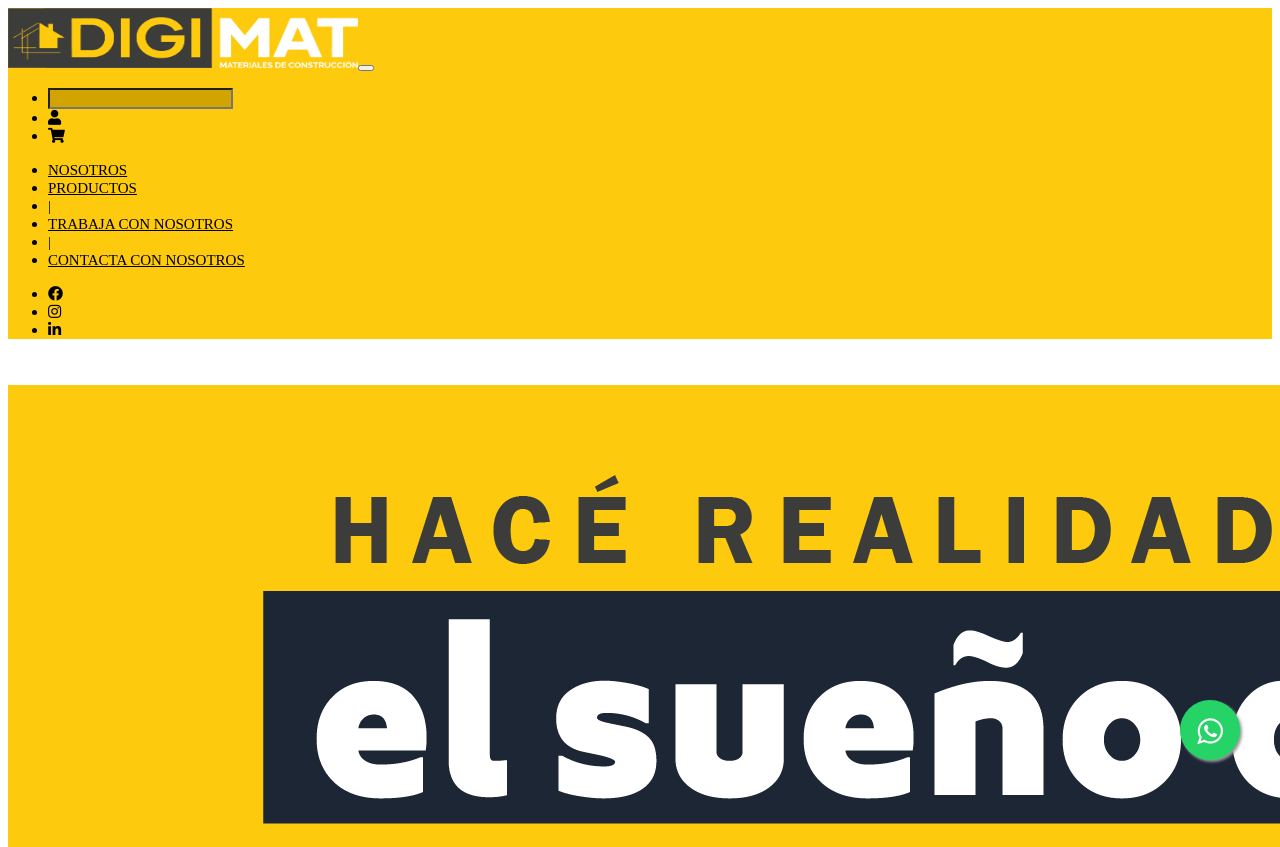
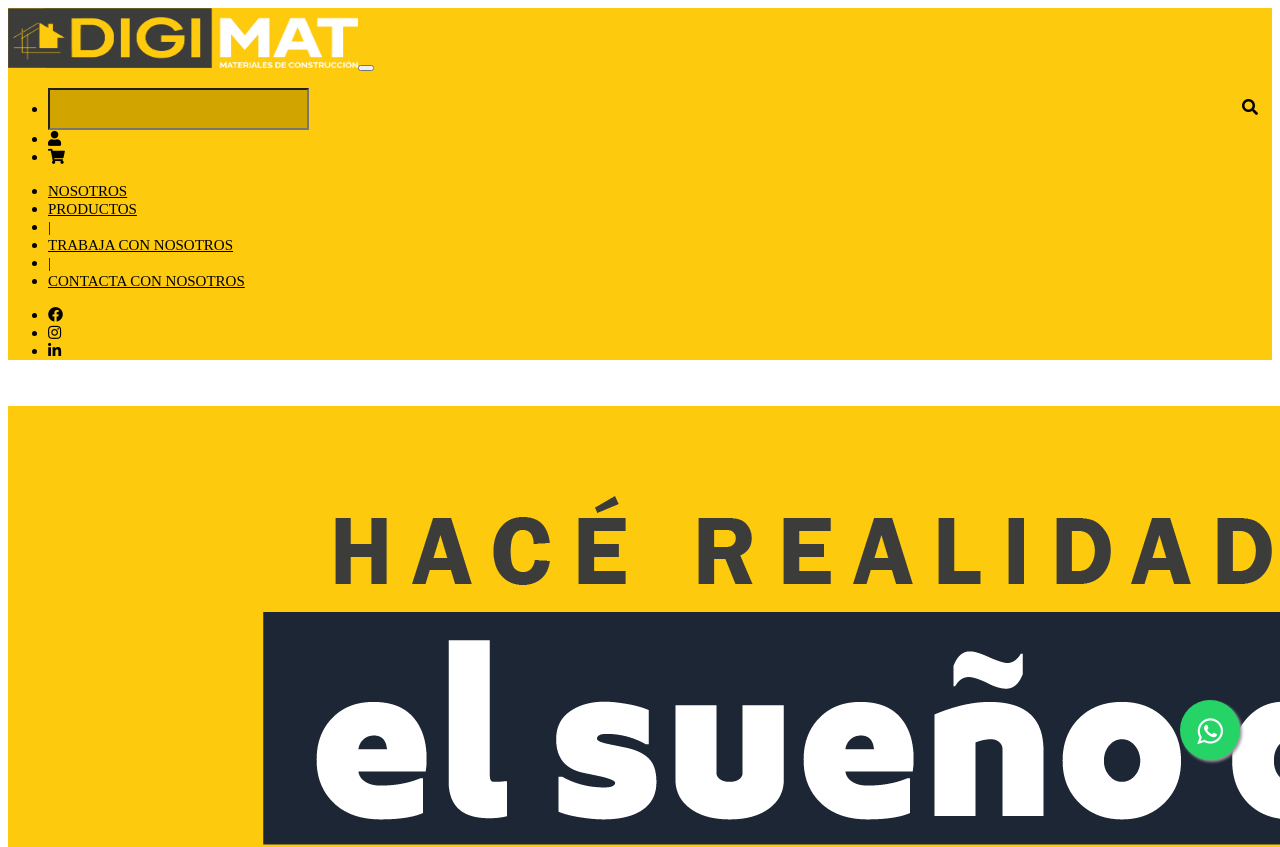
Before and after one commit to santoslinares1/digiMatProject, an Angular app: page / in a window 1280 px wide. Shown: the top 847 px of the page. Built offline with nearby package versions, Linux system fonts and the light colour scheme.

Commit message:
Mejoras y deploy

```diff
--- a/src/app/header/header.component.css
+++ b/src/app/header/header.component.css
@@ -4,7 +4,22 @@
 
 .search{
     background-color: rgb(209, 164, 0);
+    padding: 10px 40px 10px 10px; /* Espacio para el ícono */
+    font-size: 16px;
 }
 a{
     font-size: 15px;
 }
+.search-container{
+    position: relative;
+}
+
+.search-icon {
+    position: absolute;
+    right: 10px;
+    top: 50%;
+    transform: translateY(-50%);
+    width: 20px;
+    height: 20px;
+    pointer-events: none; /* Para que el ícono no bloquee el input */
+}
--- a/src/app/header/header.component.html
+++ b/src/app/header/header.component.html
@@ -18,8 +18,9 @@
         <div class="container">
             <div class="row justify-content-end">
                 <ul class="navbar-nav ms-auto mb-2 mb-lg-0">
-                    <li class="nav-item">
+                    <li class="nav-item search-container">
                         <input class="form-control me-2 search" type="search"  aria-label="Buscar">
+                        <i class="fas fa-search search-icon"></i>
                     </li>
                     <li class="nav-item">
                         <a class="nav-link" style="color:black" href="#"><i class="fas fa-user"></i></a>
--- a/src/app/home/home.component.css
+++ b/src/app/home/home.component.css
@@ -103,3 +103,10 @@ option{
     box-sizing: border-box;
     border: solid 10px rgb(211,209,208);
 }
+
+.flecha{
+    border-radius: 40px;
+    font-size: 20px;
+    margin-top: 145px;
+    margin-left: 25px;
+}
--- a/src/app/home/home.component.html
+++ b/src/app/home/home.component.html
@@ -13,8 +13,8 @@
             DISTRIBUDORES OFICIALES DE LAS MEJORES MARCAS
         </h3>
     </div>
-    <div class="row">
-        <img class="img-fluid" src="MARCAS.png" alt="">
+    <div class="row justify-content-center" style="margin-top: 17px;">
+        <img class="img-fluid" width="80%" src="MARCAS.png" alt="">
     </div>
 </div>
 
@@ -86,20 +86,26 @@
             <option value="1">One</option>
             <option value="2">Two</option>
             <option value="3">Three</option>
+            <option value="2">Two</option>
+            <option value="3">Three</option>
+            <option value="1">One</option>
+            <option value="2">Two</option>
+            <option value="3">Three</option>
           </select>
-
+          <div class="justify-content-center conta">
+            <button class="btn btn-secondary me-2 flecha"><</button>
+          </div>
         <div class="col-md-9 conta">
 
             <div class="d-flex justify-content-center align-items-center conta" style="background-color: #e9ecef;">
-                <button class="btn btn-secondary me-2"><</button>
                 <div class="d-flex">
                     <div class="product">
-                        <img src="https://via.placeholder.com/150" alt="Producto 1">
+                        <img src="https://via.placeholder.com/250" alt="Producto 1">
                         <div class="product-title">Cal Hidratada El Filo</div>
                         <div class="product-price">$4297.24</div>
                     </div>
                     <div class="product">
-                        <img src="https://via.placeholder.com/150" alt="Producto 2">
+                        <img src="https://via.placeholder.com/250" alt="Producto 2">
                         <div class="product-title">Estribo 15 x 15 - 4.2 MM - 50 UN</div>
                         <div class="product-price">$11902.16</div>
                     </div>
```
